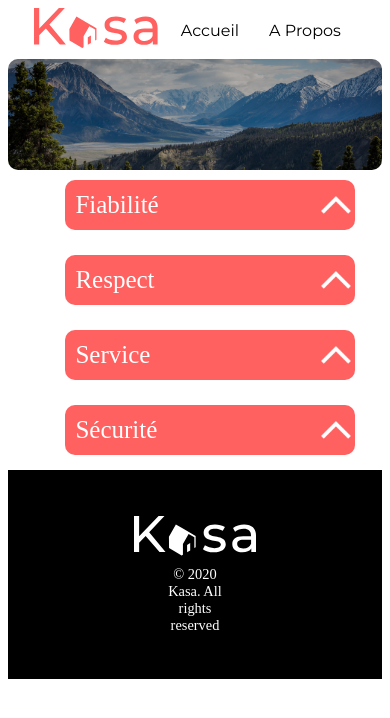
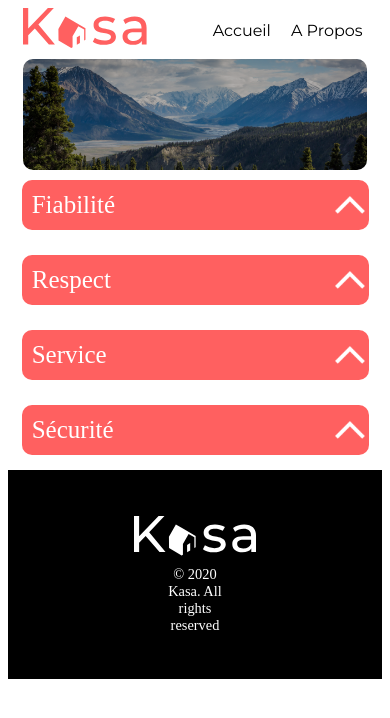
Before and after one commit to zouhrihamid/Kasa-back-end, a React (Create React App) app: page /a-propos in a window 390 px wide. Shown: the top 718 px of the page. Built offline with nearby package versions, Linux system fonts and the light colour scheme.

Commit message:
style responsive

```diff
--- a/src/Pages/About/About.jsx
+++ b/src/Pages/About/About.jsx
@@ -2,10 +2,10 @@ import AboutIllustration from '../../assets/ImgAbout.jpg';
 
 import { Illustration, HomeImg } from '../Home/Home.styled';
 import { DetailsLabel } from '../../components/Details/Details';
-import { DetailsLabelAbout } from './About.styled';
+import { DetailsLabelAbout, AboutWrapper } from './About.styled';
 function About() {
       return (
-            <div>
+            <AboutWrapper>
                   <HomeImg>
                         <Illustration src={AboutIllustration} />
                   </HomeImg>
@@ -27,7 +27,7 @@ function About() {
                               </p>
                         </DetailsLabel>
                   </DetailsLabelAbout>
-            </div>
+            </AboutWrapper>
       );
 }
 
--- a/src/Pages/About/About.styled.js
+++ b/src/Pages/About/About.styled.js
@@ -1,11 +1,27 @@
 import styled from 'styled-components';
-
+const AboutWrapper = styled.div`
+      display: flex;
+      flex-direction: column;
+      align-items: center;
+      margin-left: 7%;
+      margin-right: 8%;
+      @media screen and (max-width: 768px) {
+            margin-left: 4%;
+            margin-right: 4%;
+      }
+`;
 const DetailsLabelAbout = styled.div`
       display: flex;
       flex-direction: column;
+      align-items: center;
       width: 72%;
       margin-left: 10%;
       margin-right: 10%;
+      @media screen and (max-width: 768px) {
+            margin-left: 13%;
+            margin-right: 10%;
+            width: 95%;
+      }
 `;
 
-export { DetailsLabelAbout };
+export { DetailsLabelAbout, AboutWrapper };
--- a/src/Utils/style/colors.js
+++ b/src/Utils/style/colors.js
@@ -1,6 +1,7 @@
 const colors = {
       primary: '#5843E4',
       secondary: '#8186A0',
+      tertiary: '#FF6060',
       backgroundLight: '#F9F9FC',
 };
 
--- a/src/components/Carousel/Carousel.styled.js
+++ b/src/components/Carousel/Carousel.styled.js
@@ -17,6 +17,9 @@ const CarouselImage = styled.img`
       height: 400px;
       object-fit: cover;
       border-radius: 8px;
+      @media screen and (max-width: 768px) {
+            height: 255px;
+      }
 `;
 
 const NavigationButton = styled.button`
--- a/src/components/Details/Details.styled.js
+++ b/src/components/Details/Details.styled.js
@@ -35,9 +35,11 @@ const AnimatedContentBox = styled.div`
       flex-direction: column;
       text-align: left;
       border-radius: 5px;
-      width: 101.56%;
+      width: 101%;
       list-style-type: none;
       margin-top: 5px;
+      padding-left: 2%;
+      padding-right: 2%;
       background-color: #f3f3f3;
       overflow: hidden;
 
--- a/src/components/Error/Error.jsx
+++ b/src/components/Error/Error.jsx
@@ -1,12 +1,14 @@
 import ErrorIllustration from '../../assets/404.svg';
 import { ErrorSubtitle, Illustration, ErrorWrapper, ReturnHome } from './Error.styled';
-
+import { Link } from 'react-router-dom';
 function Error() {
       return (
             <ErrorWrapper>
                   <Illustration src={ErrorIllustration} />
                   <ErrorSubtitle> Oups! La page que vous demandez n’existe pas</ErrorSubtitle>
-                  <ReturnHome> Retourner sur la page d'acceuil </ReturnHome>
+                  <Link to="/">
+                        <ReturnHome> Retourner sur la page d'acceuil </ReturnHome>
+                  </Link>
             </ErrorWrapper>
       );
 }
--- a/src/components/Error/Error.styled.js
+++ b/src/components/Error/Error.styled.js
@@ -2,22 +2,37 @@ import styled from 'styled-components';
 import colors from '../../Utils/style/colors';
 
 const ErrorWrapper = styled.div`
-      margin: 30px;
+      margin: 40px;
       display: flex;
       flex-direction: column;
       // background-color: ${colors.backgroundLight};
       align-items: center;
+      height: 100vh;
 `;
 
 const ErrorSubtitle = styled.h1`
+      display: flex;
+      justify-content: center;
+      align-items: center;
       font-weight: 300;
-      color: ${colors.secondary};
+      font-size: clamp(1.5rem, 5vw, 3rem);
+      color: ${colors.tertiary};
+      margin: 5% 0% 5% 5%;
+      text-align: center;
 `;
 const ReturnHome = styled.h2`
       font-weight: 300;
+      @media screen and (max-width: 768px) {
+            margin: 1% 0;
+      }
 `;
 const Illustration = styled.img`
-      max-width: 800px;
+      width: 30%;
+
+      @media screen and (max-width: 768px) {
+            width: 50%;
+            margin: 10% 0 5% 0;
+      }
 `;
 
 export { ErrorWrapper, ErrorSubtitle, ReturnHome, Illustration };
--- a/src/components/Header/Header.styled.js
+++ b/src/components/Header/Header.styled.js
@@ -17,10 +17,13 @@ const NavContainer = styled.nav`
       margin: ${globalMargin};
       justify-content: space-between;
       align-items: center;
+      @media screen and (max-width: 768px) {
+            margin: 2% 2.5% 2% 4%;
+      }
 `;
 
 const StyledLink = styled(Link)`
-      padding: 10px 15px;
+      padding: 10px 10px;
       color: black;
       text-decoration: none;
       font-size: clamp(16px, 2.5vw, 30px);
--- a/src/components/TitleAndTags/TitleAndTags.styled.js
+++ b/src/components/TitleAndTags/TitleAndTags.styled.js
@@ -2,7 +2,7 @@ import styled from 'styled-components';
 
 const TitleAndTagsWrapper = styled.div`
       display: flex;
-      justify-content: space-between;
+
       align-items: flex-start;
       width: 100%;
       flex-direction: column;
@@ -20,10 +20,13 @@ const Title = styled.div`
 `;
 
 const SubTitle = styled.h1`
-      font-size: 36px;
+      font-size: clamp(24px, 5vw, 36px);
       font-weight: 500;
       color: #ff6060;
-      margin: 0;
+      margin: 1%;
+      @media screen and (max-width: 768px) {
+            text-align: left;
+      }
 `;
 const Location = styled.h2`
       font-size: 18px;
@@ -34,17 +37,19 @@ const Location = styled.h2`
 const Tags = styled.div`
       display: flex;
       justify-content: space-between;
-      flex-direction: row;
-      margin-top: 5%;
+      justify-content: flex-start;
+      flex-wrap: wrap;
+      margin-top: 1%;
 `;
 
 const TagItem = styled.span`
       color: white;
-      font-size: 14px;
+      font-size: clamp(12px, 2vw, 16px);
       margin-right: 10px;
+      margin-top: 2%;
       background-color: #ff6060;
-      padding: 5px;
+      padding: clamp(4px, 1vw, 6px);
       border-radius: 10px;
-      width: 120px;
+      width: clamp(100px, 15vw, 160px);
 `;
 export { Tags, Location, SubTitle, Title, TagItem, TitleAndTagsWrapper };
```
